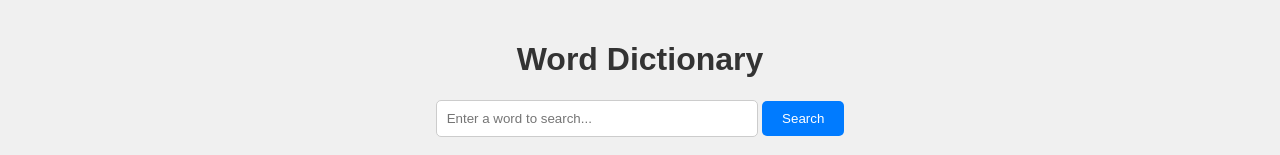
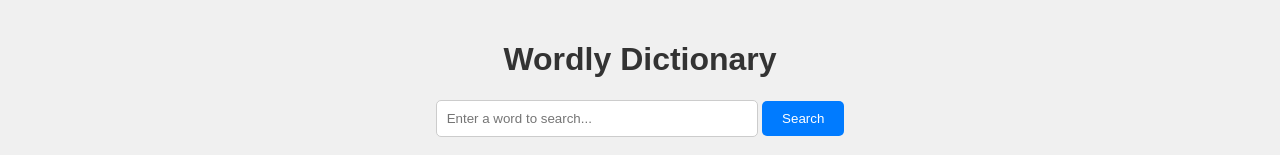
Before and after one commit to Benny254/Single_Page_Application, a plain HTML site: page index.html in a window 1280 px wide. Shown: the top 155 px of the page. Drawn offline with Linux system fonts and the light colour scheme.

Commit message:
SPA update on h1 part

```diff
--- a/index.html
+++ b/index.html
@@ -8,7 +8,7 @@
     <link rel="stylesheet" href="style.css">
 </head>
 <body>
-    <h1>Word Dictionary</h1>
+    <h1>Wordly Dictionary</h1>
     <form id="searchForm">
         <input type="text" id="wordInput" placeholder="Enter a word to search..." required>
         <button type="submit">Search</button>
```
